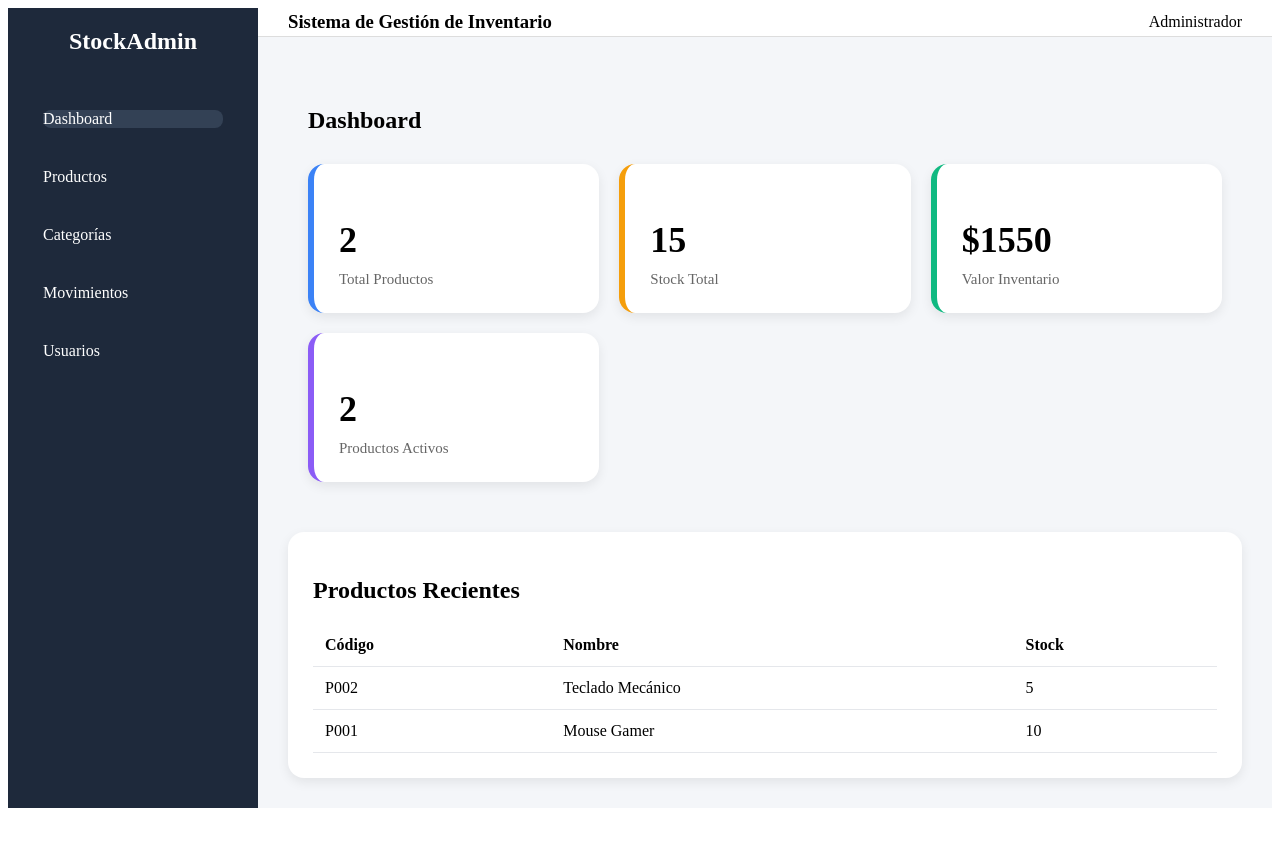
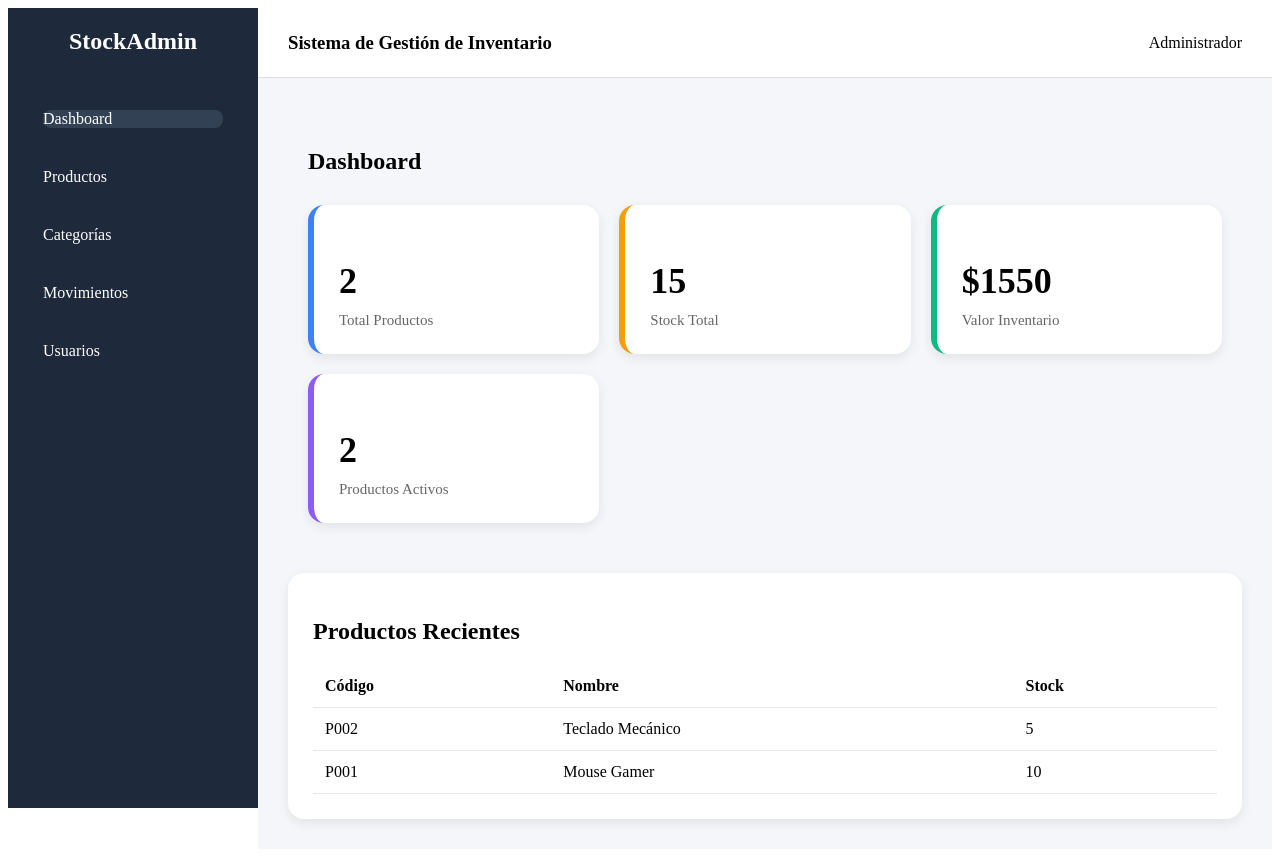
Before and after one commit to JohanHawkins/StockAdmin, an Angular app: page /dashboard in a window 1280 px wide. Before the commit the page ends 816 px from the top, so only its background shows below. Built offline with nearby package versions, Linux system fonts and the light colour scheme.

Commit message:
style: make sidebar full height and sticky

```diff
--- a/src/app/layout/layout.css
+++ b/src/app/layout/layout.css
@@ -7,14 +7,22 @@
 .layout-container {
   display: flex;
   width: 100%;
-  height: 100vh;
+  min-height: 100vh;
 }
 
 /* SIDEBAR */
 
 .sidebar {
   width: 250px;
+
+  height: 100vh;
+
+  position: sticky;
+
+  top: 0;
+
   background-color: #1e293b;
+
   color: white;
 
   padding: 20px;
```
